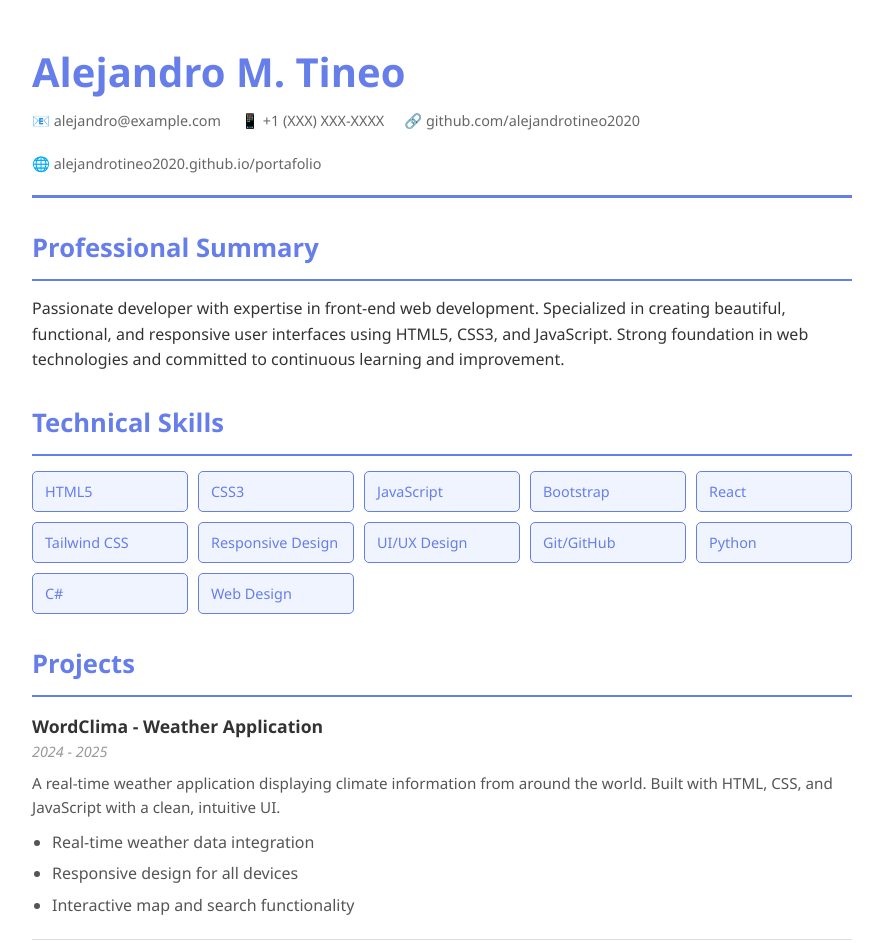
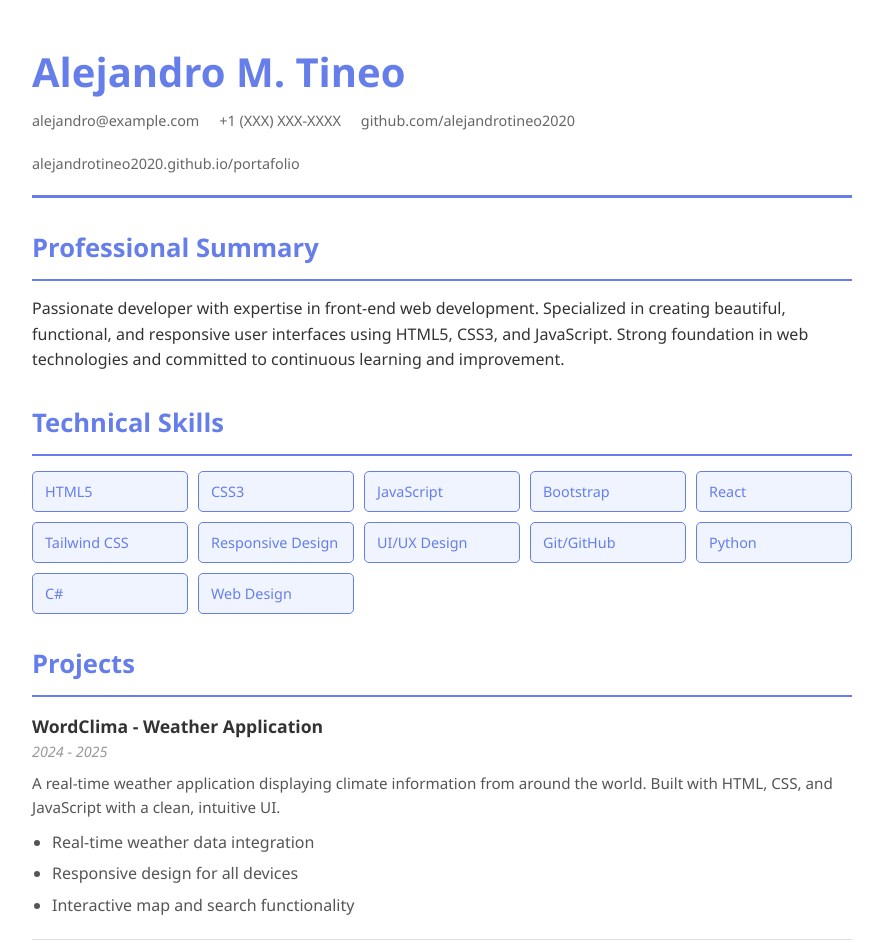
Before and after one commit to Alejandrotineo2020/Portafolio-24-EISN-8-056, a plain HTML site: page CV.html in a window 1280 px wide. Shown: the top 943 px of the page, without its empty margins (198-1081 px from the left). Drawn offline with Linux system fonts and the light colour scheme.

Commit message:
FCV.html

```diff
--- a/CV.html
+++ b/CV.html
@@ -143,24 +143,23 @@
 </head>
 <body>
     <div class="container">
-        <!-- Header -->
+
         <header>
             <h1>Alejandro M. Tineo</h1>
             <div class="contact-info">
-                <span>📧 alejandro@example.com</span>
-                <span>📱 +1 (XXX) XXX-XXXX</span>
-                <span>🔗 github.com/alejandrotineo2020</span>
-                <span>🌐 alejandrotineo2020.github.io/portafolio</span>
+                <span> alejandro@example.com</span>
+                <span> +1 (XXX) XXX-XXXX</span>
+                <span> github.com/alejandrotineo2020</span>
+                <span> alejandrotineo2020.github.io/portafolio</span>
             </div>
         </header>
 
-        <!-- Professional Summary -->
         <section>
             <h2>Professional Summary</h2>
             <p>Passionate developer with expertise in front-end web development. Specialized in creating beautiful, functional, and responsive user interfaces using HTML5, CSS3, and JavaScript. Strong foundation in web technologies and committed to continuous learning and improvement.</p>
         </section>
 
-        <!-- Skills -->
+
         <section>
             <h2>Technical Skills</h2>
             <div class="skills-grid">
@@ -179,7 +178,7 @@
             </div>
         </section>
 
-        <!-- Projects -->
+
         <section>
             <h2>Projects</h2>
 
@@ -225,7 +224,7 @@
             </div>
         </section>
 
-        <!-- Education -->
+
         <section>
             <h2>Education</h2>
 
@@ -248,7 +247,7 @@
             </div>
         </section>
 
-        <!-- Languages -->
+
         <section>
             <h2>Languages</h2>
             <ul>
@@ -257,7 +256,7 @@
             </ul>
         </section>
 
-        <!-- Additional Info -->
+
         <section>
             <h2>Additional Information</h2>
             <ul>
@@ -279,4 +278,5 @@
         // window.print();
     </script>
 </body>
+
 </html>
```
